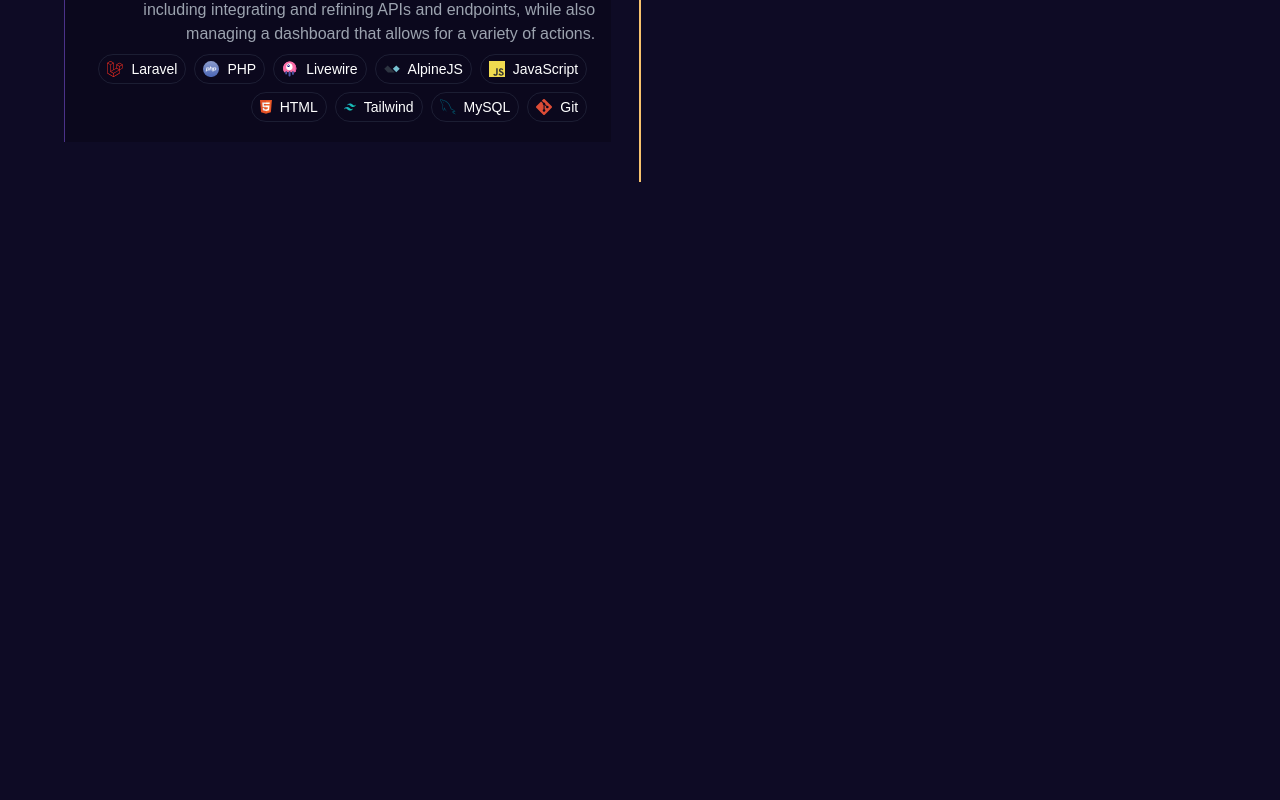
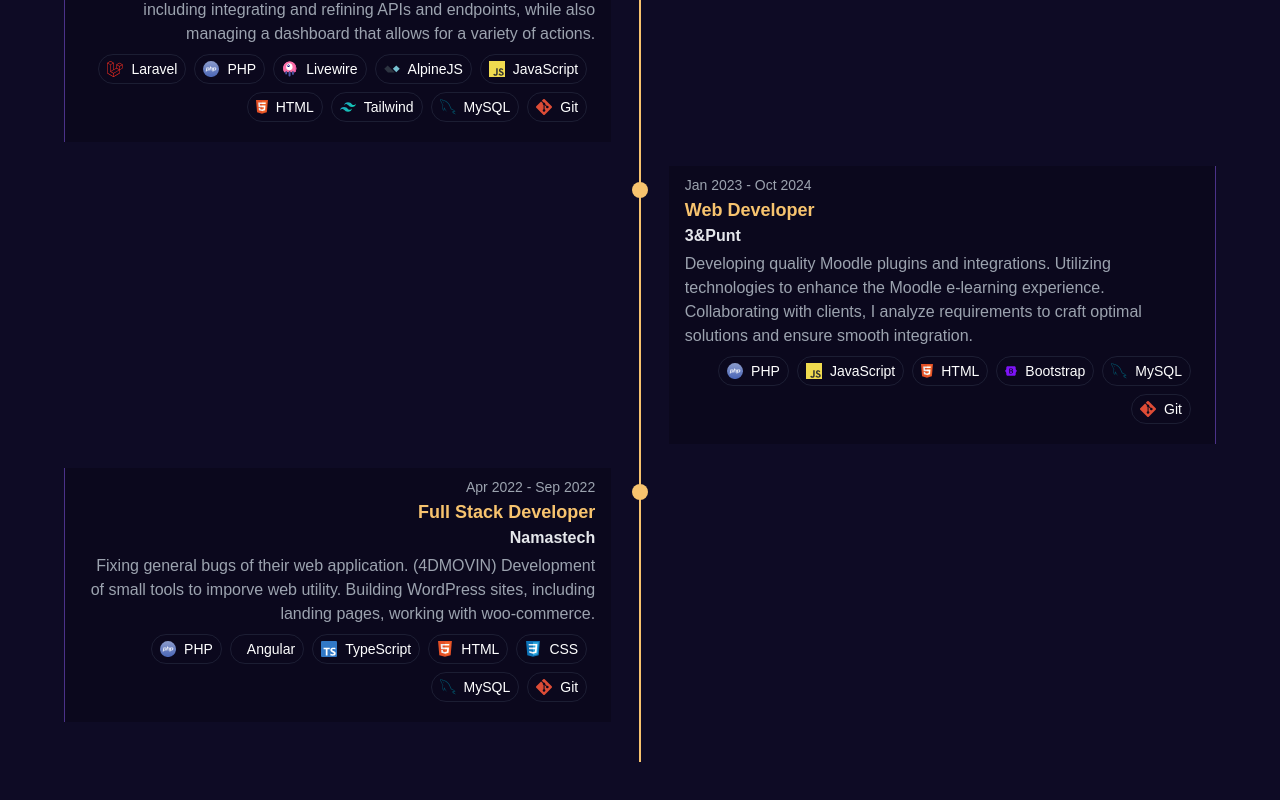
Before and after one commit to umigam3/personal-portfolio-v2, a Next.js app: page / in a window 1280 px wide. Shown: the part 1044-1844 px from the top of the page. Before the commit the page ends 1290 px from the top, so only its background shows below. Built offline with nearby package versions, Linux system fonts and the light colour scheme.

Commit message:
experience section WIP

```diff
--- a/src/components/experience/Experience.tsx
+++ b/src/components/experience/Experience.tsx
@@ -10,6 +10,10 @@ import Badge from "@components/ui/Badge";
 import ExperienceCard from "@components/experience/ExperienceCard";
 import Php from "@components/icons/Php";
 import Livewire from "@components/icons/Livewire";
+import Bootstrap from "@components/icons/Bootstrap";
+import TypeScript from "@components/icons/TypeScript";
+import Angular from "@components/icons/Angular";
+import Css from "@components/icons/Css";
 
 export default function Experience() {
   return (
@@ -47,7 +51,66 @@ export default function Experience() {
               <Html className="w-3 h-4" />
             </Badge>
             <Badge color="sky" skill="Tailwind">
-              <Tailwind className="w-3 h-4" />
+              <Tailwind />
+            </Badge>
+            <Badge color="slate" skill="MySQL">
+              <Sql />
+            </Badge>
+            <Badge color="amber" skill="Git">
+              <Git />
+            </Badge>
+          </div>
+        </ExperienceCard>
+        <ExperienceCard
+          date="Jan 2023 - Oct 2024"
+          position="Web Developer"
+          company="3&Punt"
+          description="Developing quality Moodle plugins and integrations. Utilizing technologies to enhance the Moodle e-learning experience. Collaborating with clients, I analyze requirements to craft optimal solutions and ensure smooth integration."
+          side="right"
+        >
+          <div className="flex flex-wrap justify-start md:justify-end">
+            <Badge color="indigo" skill="PHP">
+              <Php />
+            </Badge>
+            <Badge color="yellow" skill="JavaScript">
+              <JavaScript />
+            </Badge>
+            <Badge color="orange" skill="HTML">
+              <Html className="w-3 h-4" />
+            </Badge>
+            <Badge color="sky" skill="Bootstrap">
+              <Bootstrap className="w-3 h-4" />
+            </Badge>
+            <Badge color="slate" skill="MySQL">
+              <Sql />
+            </Badge>
+            <Badge color="amber" skill="Git">
+              <Git />
+            </Badge>
+          </div>
+        </ExperienceCard>
+        <ExperienceCard
+          date="Apr 2022 - Sep 2022"
+          position="Full Stack Developer"
+          company="Namastech"
+          description="Fixing general bugs of their web application. (4DMOVIN) Development of small tools to imporve web utility. Building WordPress sites, including landing pages, working with woo-commerce."
+          side="left"
+        >
+          <div className="flex flex-wrap justify-start md:justify-end">
+            <Badge color="indigo" skill="PHP">
+              <Php />
+            </Badge>
+            <Badge color="red" skill="Angular">
+              <Angular />
+            </Badge>
+            <Badge color="yellow" skill="TypeScript">
+              <TypeScript />
+            </Badge>
+            <Badge color="orange" skill="HTML">
+              <Html />
+            </Badge>
+            <Badge color="sky" skill="CSS">
+              <Css />
             </Badge>
             <Badge color="slate" skill="MySQL">
               <Sql />
--- /dev/null
+++ b/src/components/icons/Angular.tsx
@@ -0,0 +1,62 @@
+import type { IconProps } from "@interfaces/IconProps";
+
+export default function Angular({ className, size = 16 }: IconProps) {
+  return (
+    <svg xmlns="http://www.w3.org/2000/svg" fill="none" viewBox="0 0 242 256">
+      <g clipPath="url(#a)">
+        <mask
+          id="b"
+          width="242"
+          height="256"
+          x="0"
+          y="0"
+          maskUnits="userSpaceOnUse"
+        >
+          <path fill="#fff" d="M0 0h242v256H0V0Z" />
+        </mask>
+        <g mask="url(#b)">
+          <path
+            fill="url(#c)"
+            d="m241 43-9 136L149 0l92 43Zm-58 176-62 36-63-36 12-31h101l12 31ZM121 68l32 80H88l33-80ZM9 179 0 43 92 0 9 179Z"
+          />
+          <path
+            fill="url(#d)"
+            d="m241 43-9 136L149 0l92 43Zm-58 176-62 36-63-36 12-31h101l12 31ZM121 68l32 80H88l33-80ZM9 179 0 43 92 0 9 179Z"
+          />
+        </g>
+      </g>
+      <defs>
+        <linearGradient
+          id="c"
+          x1="53.2"
+          x2="245"
+          y1="231.9"
+          y2="140.7"
+          gradientUnits="userSpaceOnUse"
+        >
+          <stop stopColor="#E40035" />
+          <stop offset=".2" stopColor="#F60A48" />
+          <stop offset=".4" stopColor="#F20755" />
+          <stop offset=".5" stopColor="#DC087D" />
+          <stop offset=".7" stopColor="#9717E7" />
+          <stop offset="1" stopColor="#6C00F5" />
+        </linearGradient>{" "}
+        <linearGradient
+          id="d"
+          x1="44.5"
+          x2="170"
+          y1="30.7"
+          y2="174"
+          gradientUnits="userSpaceOnUse"
+        >
+          {" "}
+          <stop stopColor="#FF31D9" />
+          <stop offset="1" stopColor="#FF5BE1" stopOpacity="0" />
+        </linearGradient>
+        <clipPath id="a">
+          <path fill="#fff" d="M0 0h242v256H0z" />
+        </clipPath>
+      </defs>
+    </svg>
+  );
+}
--- /dev/null
+++ b/src/components/icons/Bootstrap.tsx
@@ -0,0 +1,19 @@
+import type { IconProps } from "@interfaces/IconProps";
+
+export default function Bootstrap({ className, size = 16 }: IconProps) {
+  return (
+    <svg
+      className={className}
+      width={size}
+      height={size}
+      viewBox="0 0 256 204"
+      xmlns="http://www.w3.org/2000/svg"
+      preserveAspectRatio="xMidYMid"
+    >
+      <path
+        fill="#7E13F8"
+        d="M53.172 0C38.565 0 27.756 12.785 28.24 26.65c.465 13.32-.139 30.573-4.482 44.642C19.402 85.402 12.034 94.34 0 95.488v12.956c12.034 1.148 19.402 10.086 23.758 24.197 4.343 14.069 4.947 31.32 4.482 44.641-.484 13.863 10.325 26.65 24.934 26.65h149.673c14.608 0 25.414-12.785 24.93-26.65-.464-13.32.139-30.572 4.482-44.641 4.359-14.11 11.707-23.05 23.741-24.197V95.488c-12.034-1.148-19.382-10.086-23.74-24.196-4.344-14.067-4.947-31.321-4.483-44.642C228.261 12.787 217.455 0 202.847 0H53.17h.002ZM173.56 125.533c0 19.092-14.24 30.67-37.872 30.67h-40.23a4.339 4.339 0 0 1-4.338-4.339V52.068a4.339 4.339 0 0 1 4.339-4.34h39.999c19.705 0 32.637 10.675 32.637 27.063 0 11.503-8.7 21.801-19.783 23.604v.601c15.089 1.655 25.248 12.104 25.248 26.537Zm-42.26-64.05h-22.937v32.4h19.32c14.934 0 23.17-6.014 23.17-16.764 0-10.073-7.082-15.636-19.552-15.636Zm-22.937 45.256v35.705h23.782c15.548 0 23.786-6.239 23.786-17.965 0-11.728-8.467-17.742-24.786-17.742h-22.782v.002Z"
+      />
+    </svg>
+  );
+}
--- /dev/null
+++ b/src/components/icons/TypeScript.tsx
@@ -0,0 +1,23 @@
+import type { IconProps } from "@interfaces/IconProps";
+
+export default function TypeScript({ className, size = 16 }: IconProps) {
+  return (
+    <svg
+      className={className}
+      width={size}
+      height={size}
+      viewBox="0 0 256 256"
+      xmlns="http://www.w3.org/2000/svg"
+      preserveAspectRatio="xMidYMid"
+    >
+      <path
+        d="M20 0h216c11.046 0 20 8.954 20 20v216c0 11.046-8.954 20-20 20H20c-11.046 0-20-8.954-20-20V20C0 8.954 8.954 0 20 0Z"
+        fill="#3178C6"
+      />
+      <path
+        d="M150.518 200.475v27.62c4.492 2.302 9.805 4.028 15.938 5.179 6.133 1.151 12.597 1.726 19.393 1.726 6.622 0 12.914-.633 18.874-1.899 5.96-1.266 11.187-3.352 15.678-6.257 4.492-2.906 8.048-6.704 10.669-11.394 2.62-4.689 3.93-10.486 3.93-17.391 0-5.006-.749-9.394-2.246-13.163a30.748 30.748 0 0 0-6.479-10.055c-2.821-2.935-6.205-5.567-10.149-7.898-3.945-2.33-8.394-4.531-13.347-6.602-3.628-1.497-6.881-2.949-9.761-4.359-2.879-1.41-5.327-2.848-7.342-4.316-2.016-1.467-3.571-3.021-4.665-4.661-1.094-1.64-1.641-3.495-1.641-5.567 0-1.899.489-3.61 1.468-5.135s2.362-2.834 4.147-3.927c1.785-1.094 3.973-1.942 6.565-2.547 2.591-.604 5.471-.906 8.638-.906 2.304 0 4.737.173 7.299.518 2.563.345 5.14.877 7.732 1.597a53.669 53.669 0 0 1 7.558 2.719 41.7 41.7 0 0 1 6.781 3.797v-25.807c-4.204-1.611-8.797-2.805-13.778-3.582-4.981-.777-10.697-1.165-17.147-1.165-6.565 0-12.784.705-18.658 2.115-5.874 1.409-11.043 3.61-15.506 6.602-4.463 2.993-7.99 6.805-10.582 11.437-2.591 4.632-3.887 10.17-3.887 16.615 0 8.228 2.375 15.248 7.127 21.06 4.751 5.811 11.963 10.731 21.638 14.759a291.458 291.458 0 0 1 10.625 4.575c3.283 1.496 6.119 3.049 8.509 4.66 2.39 1.611 4.276 3.366 5.658 5.265 1.382 1.899 2.073 4.057 2.073 6.474a9.901 9.901 0 0 1-1.296 4.963c-.863 1.524-2.174 2.848-3.93 3.97-1.756 1.122-3.945 1.999-6.565 2.632-2.62.633-5.687.95-9.2.95-5.989 0-11.92-1.05-17.794-3.151-5.875-2.1-11.317-5.25-16.327-9.451Zm-46.036-68.733H140V109H41v22.742h35.345V233h28.137V131.742Z"
+        fill="#FFF"
+      />
+    </svg>
+  );
+}
```
Also changed, not shown: src/components/hero/Hero.tsx (+0 -7 lines).
